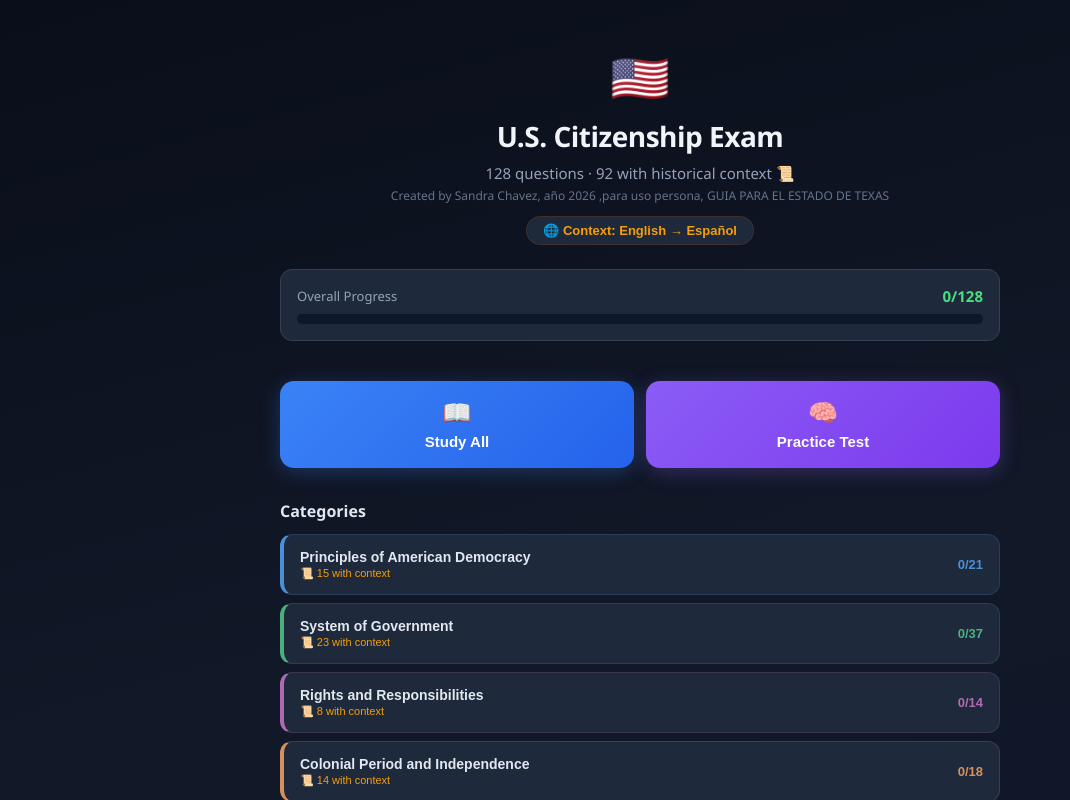
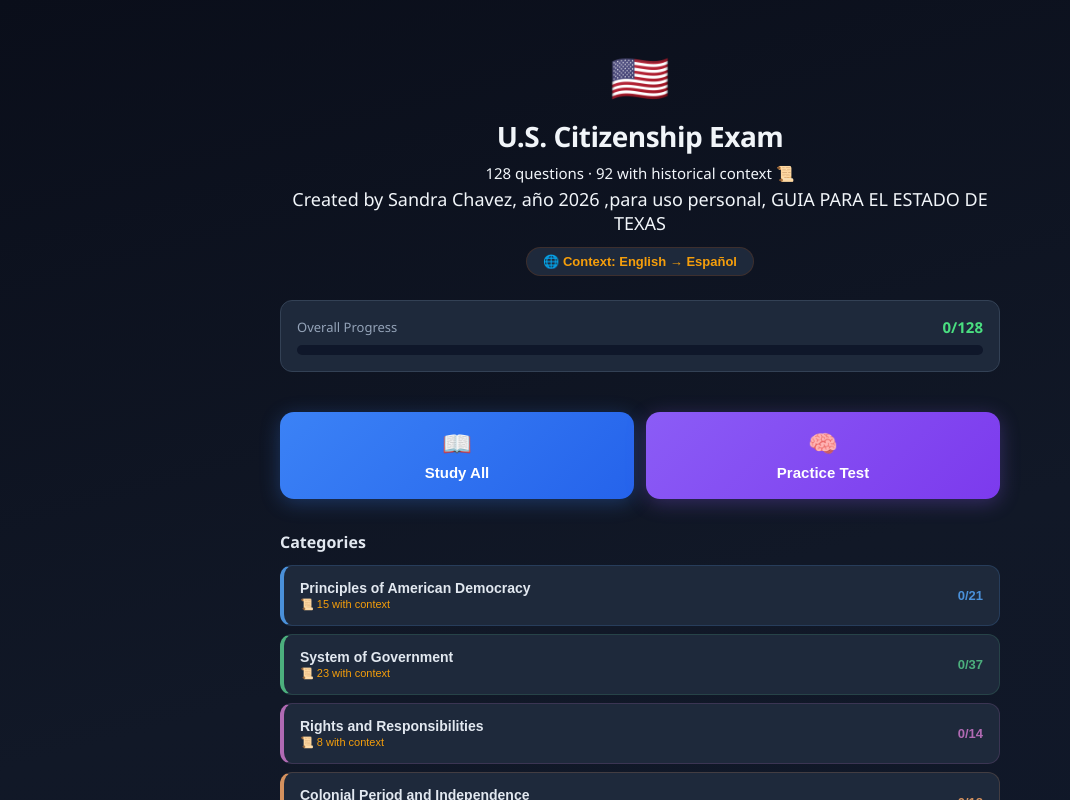
Before and after one commit to sgcsandunga07/us-citizenship-study-guide, a React (Vite) app: page / in a window 1280 px wide. Shown: the top 800 px of the page, without its empty margins (0-1070 px from the left). Built offline with nearby package versions, Linux system fonts and the light colour scheme.

Commit message:
Update App.jsx

```diff
--- a/src/App.jsx
+++ b/src/App.jsx
@@ -252,8 +252,8 @@ export default function App() {
           <div style={{ textAlign:"center", marginBottom:40, paddingTop:20 }}>
             <div style={{ fontSize:48, marginBottom:8 }}>🇺🇸</div>
             <h1 style={{ color:"#f1f5f9", fontSize:28, fontWeight:800, margin:0, letterSpacing:"-0.5px" }}>U.S. Citizenship Exam</h1>
-            <p style={{ color:"#94a3b8", fontSize:15, margin:"8px 0 0" }}>128 questions · {ctxCount} with historical context 📜</p>
-<p style={{ color:"#64748b", fontSize:12, margin:"4px 0 0" }}>Created by Sandra Chavez, año 2026 ,para uso persona, GUIA PARA EL ESTADO DE TEXAS</p>
+            <p style={{ color:"#f1f5f9", fontSize:15, margin:"8px 0 0" }}>128 questions · {ctxCount} with historical context 📜</p>
+<p style={{ color:"#f1f5f9", fontSize:18, margin:"4px 0 0" }}>Created by Sandra Chavez, año 2026 ,para uso personal, GUIA PARA EL ESTADO DE TEXAS</p>
             <button onClick={() => setCtxLang(l => l === "en" ? "es" : "en")} style={{ marginTop:12, background:"#1e293b", color:"#f59e0b", border:"1px solid #92400e44", borderRadius:20, padding:"6px 16px", fontSize:13, fontWeight:600, cursor:"pointer", transition:"all 0.15s" }}>🌐 {ctxLang === "en" ? "Context: English → Español" : "Contexto: Español → English"}</button>
 
             <div style={{ marginTop:24, background:"#1e293b", borderRadius:12, padding:16, border:"1px solid #334155" }}>
```
